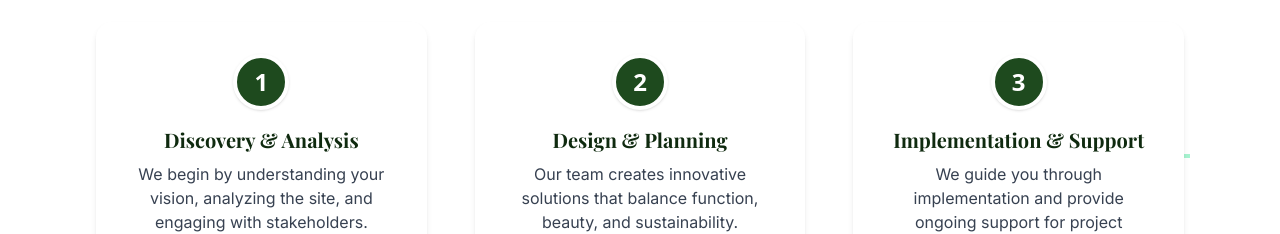
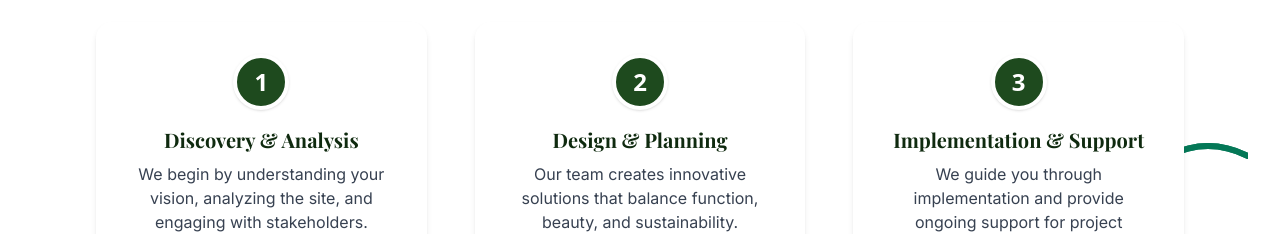
Before and after one commit to codewithctf/slm-planning-design, a React (Vite) app: page /services in a window 1280 px wide. Shown: the part 2880-3114 px from the top of the page. Built offline with nearby package versions, Linux system fonts and the light colour scheme.

Commit message:
fix: make connector line between process steps visible and modern (curved, dark green)

```diff
--- a/src/pages/Services.tsx
+++ b/src/pages/Services.tsx
@@ -364,14 +364,14 @@ const Services = () => {
                 {/* Draw SVG connector except after last card */}
                 {idx < processSteps.length - 1 && (
                   <svg
-                    width="60" height="24" viewBox="0 0 60 24"
-                    className="hidden md:block absolute top-1/2 left-full transform -translate-y-1/2 md:-translate-x-1/2 z-0"
-                    style={{ marginLeft: '-24px' }}
+                    width="80" height="40" viewBox="0 0 80 40"
+                    className="block absolute top-1/2 left-full transform -translate-y-1/2 z-0"
+                    style={{ marginLeft: '-16px', pointerEvents: 'none' }}
                   >
-                    <line
+                    <path
                       ref={el => (connectorRefs.current[idx] = el)}
-                      x1="0" y1="12" x2="60" y2="12"
-                      stroke="#A7F3D0" strokeWidth="4" strokeLinecap="round"
+                      d="M 0 20 Q 40 0 80 20"
+                      stroke="#047857" strokeWidth="6" fill="none" strokeLinecap="round"
                     />
                   </svg>
                 )}
```
